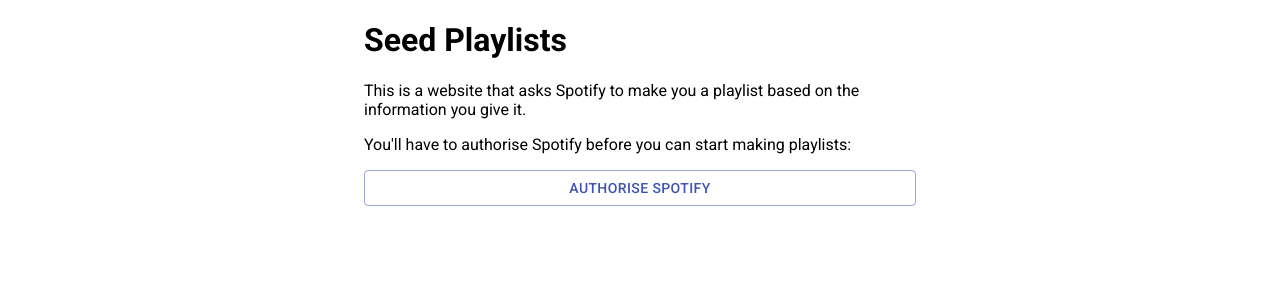
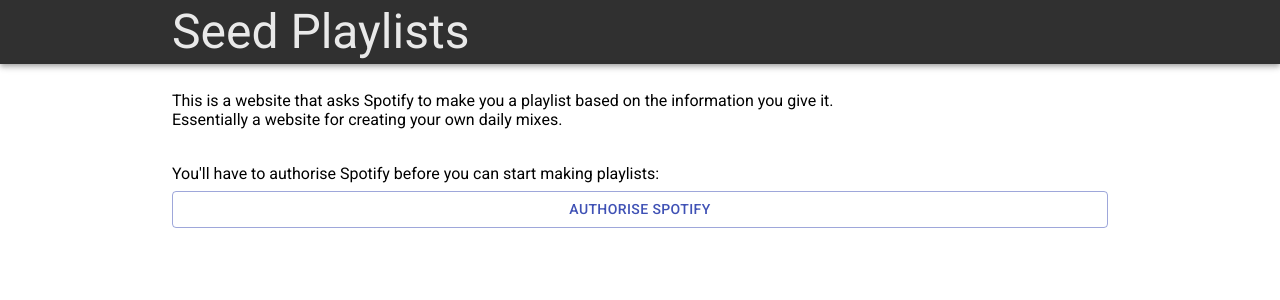
Before and after one commit to jacobcolyvan/seed-playlist, a React (Create React App) app: page / in a window 1280 px wide. Shown: the top 300 px of the page. Built offline with nearby package versions, Linux system fonts and the light colour scheme; no server answers.

Commit message:
added header component

```diff
--- a/package.json
+++ b/package.json
@@ -10,6 +10,7 @@
     "@testing-library/user-event": "^7.1.2",
     "axios": "^0.19.2",
     "dotenv": "^8.2.0",
+    "node-sass": "^4.14.1",
     "react": "^16.13.1",
     "react-dom": "^16.13.1",
     "react-router-dom": "^5.2.0",
--- a/src/App.js
+++ b/src/App.js
@@ -1,8 +1,10 @@
 import React, { useState } from 'react';
 import Home from './pages/Home';
 import Tracks from './pages/Tracks';
+import Navbar from './components/Navbar';
+
 import { Container } from '@material-ui/core';
-import './App.css';
+import './App.scss';
 import theme from './theme';
 import { ThemeProvider } from '@material-ui/core/styles';
 
@@ -19,10 +21,11 @@
   const [playlistDescription, setPlaylistDescription] = useState('');
 
   return (
-    <div>
+    <div className='main'>
       <ThemeProvider theme={theme}>
-        <Container maxWidth='sm'>
-          <Router>
+        <Router>
+          <Navbar />
+          <Container maxWidth='md' style={{ padding: '0 12px' }}>
             <Switch>
               <Route
                 exact
@@ -52,8 +55,8 @@
 
               <Redirect to='/' />
             </Switch>
-          </Router>
-        </Container>
+          </Container>
+        </Router>
       </ThemeProvider>
     </div>
   );
--- a/src/App.css
+++ b/src/App.scss
@@ -3,12 +3,22 @@
   color: #ffffff; */
 
   font-family: 'Roboto';
+  margin: 0;
+  padding: 0;
+}
+
+p {
+  margin: 8px 0;
 }
 
 ul {
   list-style: none;
   padding: 0;
   margin: 10px 0;
+}
+
+hr {
+  margin: 24px 0;
 }
 
 .button {
@@ -26,3 +36,15 @@
   padding: 6px 4px;
   border-radius: 4px;
 }
+
+.main {
+  margin-bottom: 16px;
+}
+
+
+
+// #auth-page {
+//   height: 100vh;
+//   display:flex;
+//   align-items:center;
+// }
--- a/src/components/Form.js
+++ b/src/components/Form.js
@@ -138,6 +138,9 @@
     <div>
       <p>The only requirement is that you choose at least one genre, artist, OR track (up to 5 of each). Required ranges are between 0 and 1, unless specified otherwise.</p>
       <p>For information about a specific feature visit <a href="https://developer.spotify.com/documentation/web-api/reference/tracks/get-audio-features/" target="_blank" rel="noopener noreferrer">here</a>.</p>
+
+      <hr/>
+
       <form>
         <GenreSelect genre={genre} setGenre={setGenre} />
         <InputSeed
--- a/src/components/InputSeed.js
+++ b/src/components/InputSeed.js
@@ -4,7 +4,6 @@
 // import CircularProgress from '@material-ui/core/CircularProgress';
 
 const InputSeed = ({ title, seedValue, setSeedValue, searchSpotify, searchOptions, type }) => {
-  // const [inputValue, setInputValue] = useState([]);
 
   return (
     <div>
--- /dev/null
+++ b/src/components/Navbar.js
@@ -0,0 +1,32 @@
+import React from 'react';
+import { Typography, AppBar, Container } from '@material-ui/core';
+import { useHistory } from 'react-router-dom';
+
+const Navbar = () => {
+  const history = useHistory();
+
+  return (
+    <>
+      <AppBar
+        position='static'
+        color='default'
+        style={{ backgroundColor: '#303030', padding: '4px 0' }}
+      >
+        <Container maxWidth='md' style={{ padding: '0 12px' }} >
+          {/* <button onCLick={() => {history.push('/')}} > */}
+          <Typography
+            variant='h3'
+            style={{ color: '#e9e9e9' }}
+            onClick={() => {history.push('/')}}
+          >
+            Seed Playlists
+          </Typography>
+          {/* </button> */}
+        </Container>
+      </AppBar>
+      <br />
+    </>
+  );
+};
+
+export default Navbar;
--- a/src/components/SpotifyAuth.js
+++ b/src/components/SpotifyAuth.js
@@ -9,13 +9,17 @@
   ];
 
   return (
+    <div id='auth-page'>
       <div>
         <p>
-        This is a website that asks Spotify to make you a playlist based on the
-        information you give it.
+          This is a website that asks Spotify to make you a playlist based on
+          the information you give it. <br />
+          Essentially a website for creating your own daily mixes.
         </p>
+        <br />
         <p>
-        You'll have to authorise Spotify before you can start making playlists:
+          You'll have to authorise Spotify before you can start making
+          playlists:
         </p>
 
         <a
@@ -30,6 +34,7 @@
           </Button>
         </a>
       </div>
+    </div>
   );
 };
 
--- a/src/pages/Home.js
+++ b/src/pages/Home.js
@@ -21,7 +21,6 @@
 
   return (
     <div>
-      <h1>Seed Playlists</h1>
       {token ? (
         <Form setTracks={setTracks} token={token} tracks={tracks} setPlaylistDescription={setPlaylistDescription} />
       ) : (
```
Also changed, not shown: 1 other file (tests, documents, lock files or other folders). Lines whose indentation alone changed are shown as unchanged.
